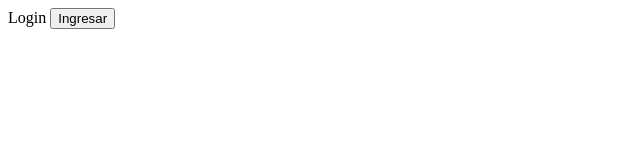
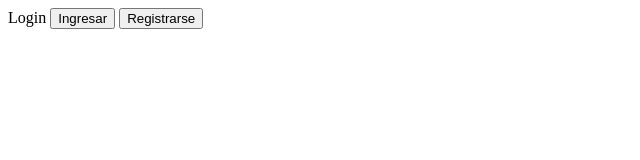
Before and after one commit to yair95Axity/curso-git2, a plain HTML site: page login/login.html in a window 1280 px wide. Shown: the whole page, without its empty margins (0-640 px from the left). Drawn offline with Linux system fonts and the light colour scheme.

Commit message:
finish login

```diff
--- a/login/login.html
+++ b/login/login.html
@@ -9,5 +9,7 @@
     Login
 
     <button>Ingresar</button>
+
+    <button>Registrarse</button>
 </body>
 </html>
```
